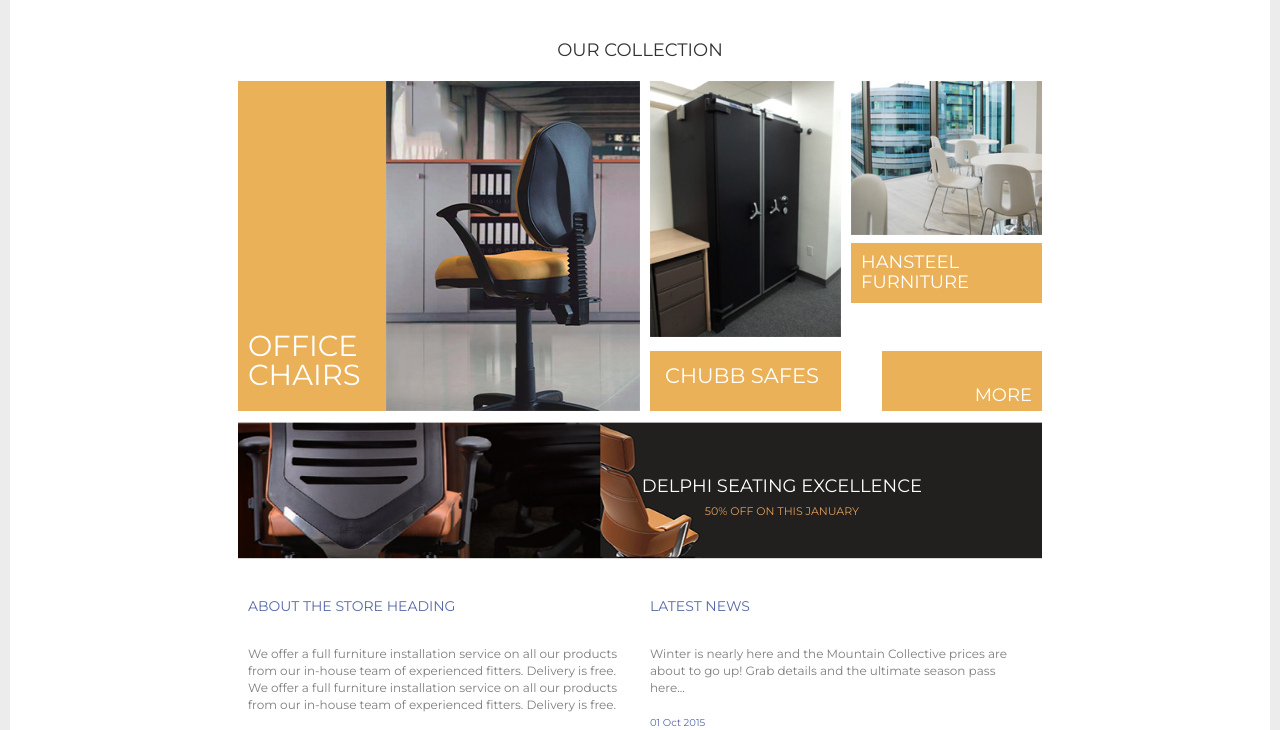
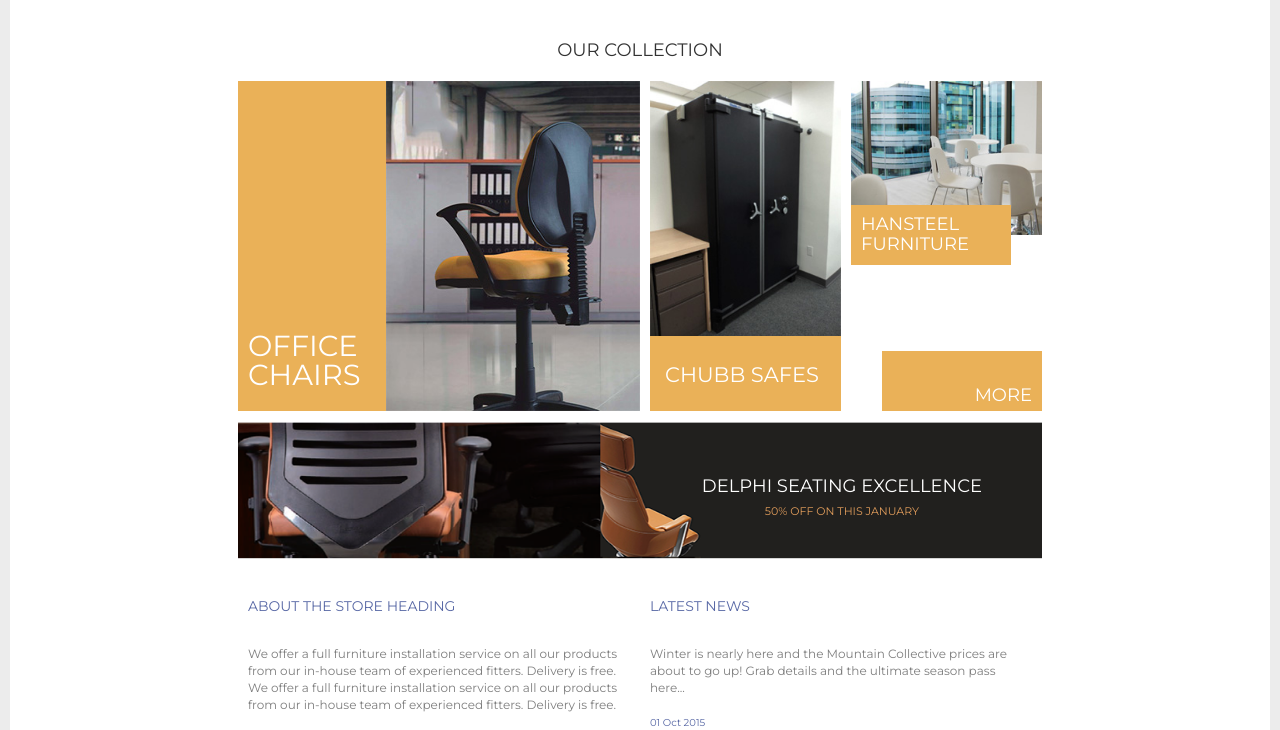
Before and after one commit to vsrzone/nimo, a PHP site: page / in a window 1280 px wide. Shown: the part 577-1307 px from the top of the page. Run offline with PHP 8.4, Linux system fonts and the light colour scheme; some libraries are stand-ins or nearby versions.

Commit message:
more more more804 isssues

```diff
--- a/style.css
+++ b/style.css
@@ -439,7 +439,7 @@ body{
 }
 
 #chubb-safes-title{
-	height: 60px;
+  height: 75px;
   width: 100%;
   position: absolute;
   bottom: 0;
@@ -448,13 +448,14 @@ body{
   color: #fff;
   font-size: 21px;
   box-sizing: border-box;
-	padding: 10px 15px 15px 15px;
+  padding: 24px 15px 15px 15px;
 }
 
 #hansteel-furniture-title {
 	height: 60px;
+	width: 160px;
 	position: absolute;
-	top: 162px;
+	top: 124px;
 	left: 0;
 	background-color: #eab158;
 	color: #fff;
@@ -499,7 +500,7 @@ body{
 	height: 24%;
 	width: auto;
 	position: absolute;
-	right: 120px;
+	right: 60px;
 	top: 38%;
 	text-align: center;
 }
```
Lines whose indentation alone changed are shown as unchanged.
